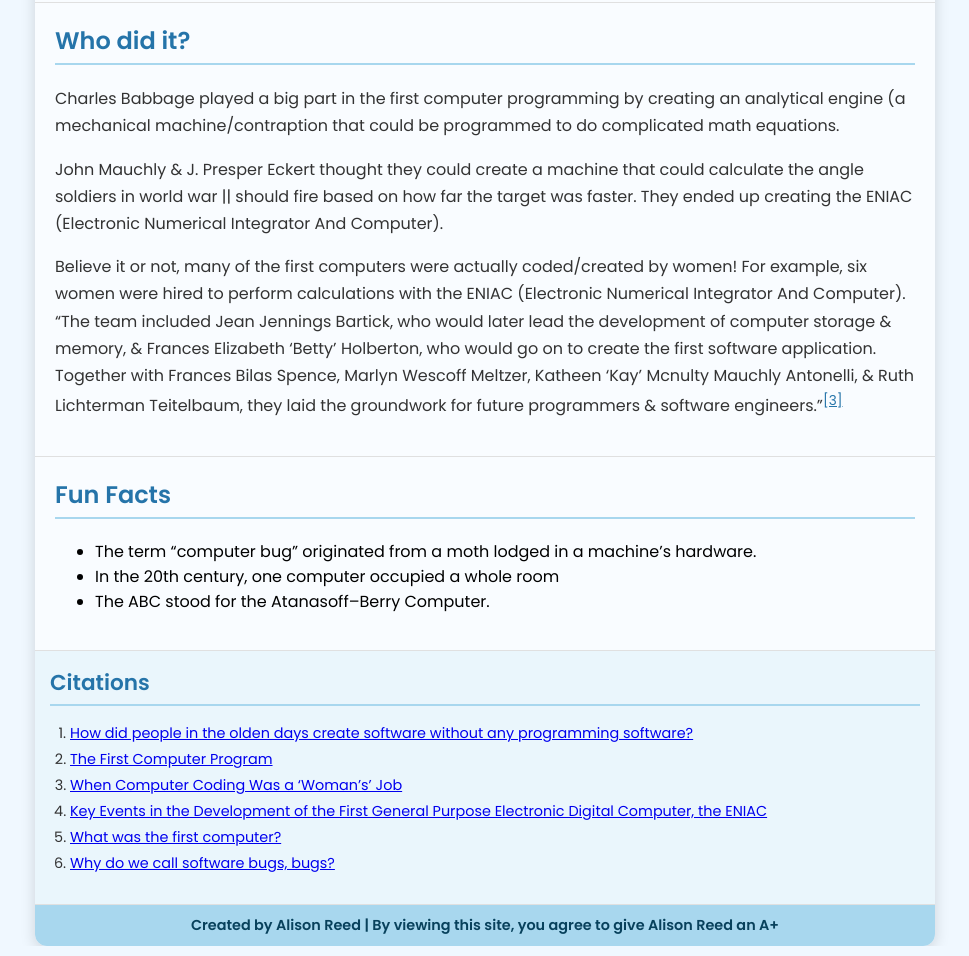
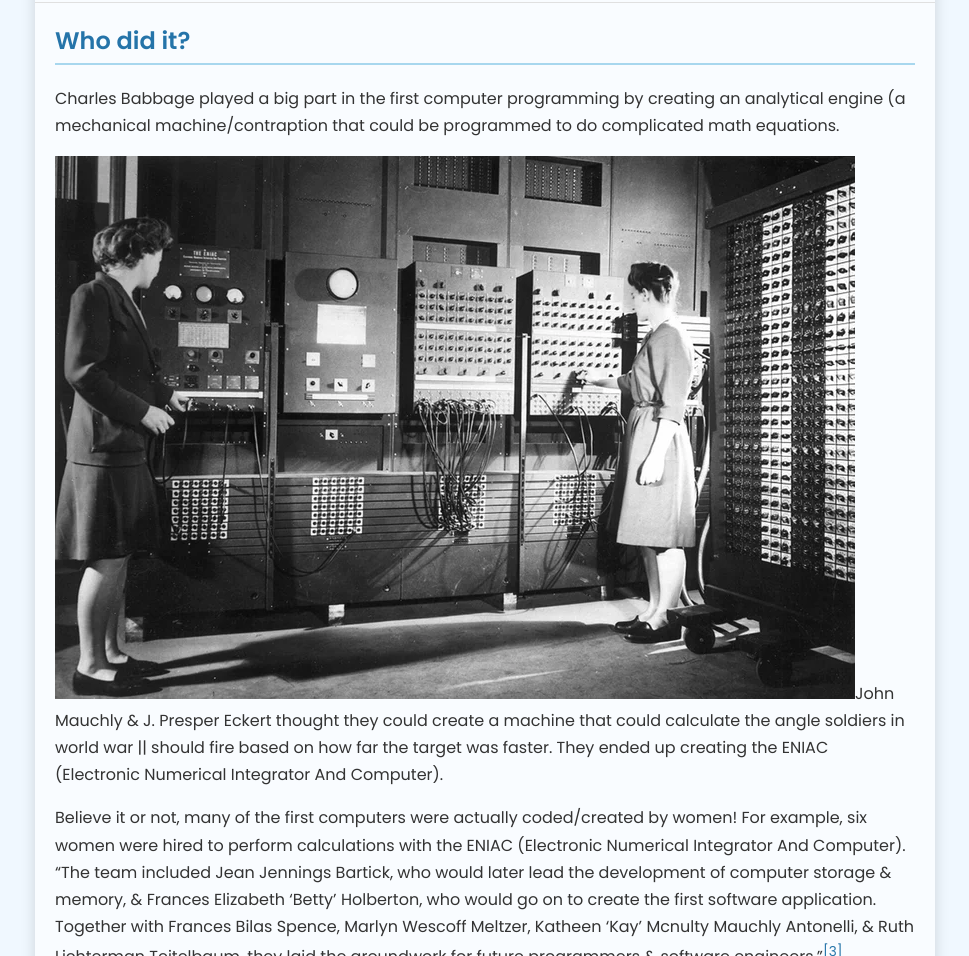
Before and after one commit to joshjreed/alison-project, a plain HTML site: page index.html in a window 1280 px wide. Shown: the part 1244-2200 px from the top of the page, without its empty margins (155-1124 px from the left). Drawn offline with Linux system fonts and the light colour scheme.

Commit message:
Update index.html

```diff
--- a/index.html
+++ b/index.html
@@ -185,7 +185,7 @@
         <h2>Who did it?</h2>
         <p>Charles Babbage played a big part in the first computer programming by creating an analytical engine (a mechanical machine/contraption that could be programmed to do complicated math equations.</p>
 
-	<p>John Mauchly & J. Presper Eckert thought they could create a machine that could calculate the angle soldiers in world war || should fire based on how far the target was faster. They ended up creating the ENIAC (Electronic Numerical Integrator And Computer).</p>
+	<p><img src="eniac.webp" />John Mauchly & J. Presper Eckert thought they could create a machine that could calculate the angle soldiers in world war || should fire based on how far the target was faster. They ended up creating the ENIAC (Electronic Numerical Integrator And Computer).</p>
 
 	<p>Believe it or not, many of the first computers were actually coded/created by women! For example, six women were hired to perform calculations with the ENIAC (Electronic Numerical Integrator And Computer). “The team included Jean Jennings Bartick, who would later lead the development of computer storage & memory, & Frances Elizabeth ‘Betty’ Holberton, who would go on to create the first software application. Together with Frances Bilas Spence, Marlyn Wescoff Meltzer, Katheen ‘Kay’ Mcnulty Mauchly Antonelli, & Ruth Lichterman Teitelbaum, they laid the groundwork for future programmers & software engineers.”<a href="#cite-3" class="citation">[3]</a></p>
     </div>
```
